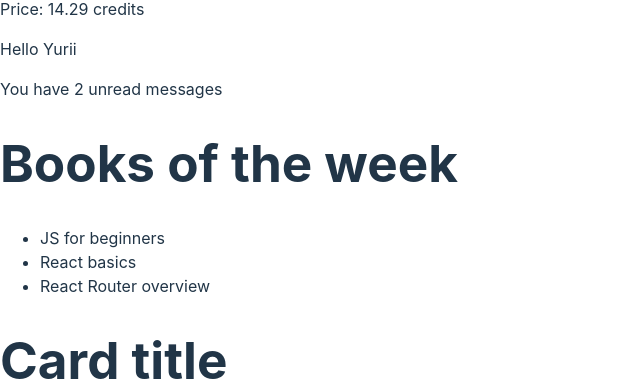
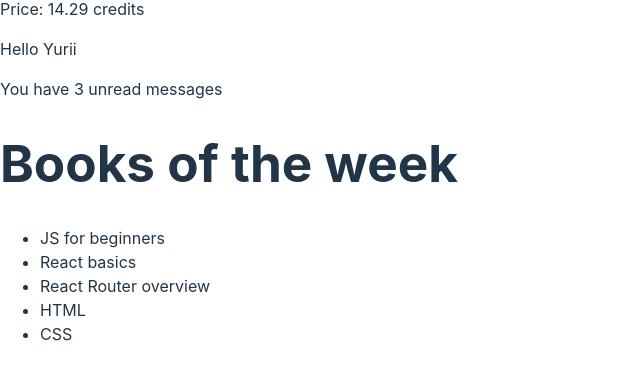
Before and after one commit to YK9968/start-react-project, a React (Vite) app: page / in a window 1280 px wide. Shown: the part 1048-1434 px from the top of the page, without its empty margins (0-640 px from the left). Built offline with nearby package versions, Linux system fonts and the light colour scheme.

Commit message:
update file

```diff
--- a/package.json
+++ b/package.json
@@ -21,6 +21,7 @@
     "eslint-plugin-react": "^7.34.1",
     "eslint-plugin-react-hooks": "^4.6.0",
     "eslint-plugin-react-refresh": "^0.4.6",
+    "prop-types": "^15.8.1",
     "vite": "^5.2.0"
   }
 }
--- a/src/components/App.jsx
+++ b/src/components/App.jsx
@@ -7,16 +7,18 @@ export default function App() {
   return (
     <div>
       <h1>Best selling</h1>
-
       <Product name="Tacos With Lime" price={10.99} />
       <Product
         name="Fries and Burger"
         imgUrl="https://images.pexels.com/photos/70497/pexels-photo-70497.jpeg?dpr=2&h=480&w=640"
         price={14.29}
       />
-      <Mailbox username="Yurii" messages="Hi" />
+
+      <Mailbox username="Yurii" messages={["Hi", "hello", "Aloha"]} />
+
       <h1>Books of the week</h1>
       <BookList books={favouriteBooks} />
+
       <Card>
         <h1>Card title</h1>
         <p>Text between opening and closing tag</p>
--- a/src/components/BookList.jsx
+++ b/src/components/BookList.jsx
@@ -1,7 +1,9 @@
 const favouriteBooks = [
   { id: "id-1", name: "JS for beginners" },
   { id: "id-2", name: "React basics" },
-  { id: "id-3", name: "React Router overview" },
+  { id: "id-4", name: "React Router overview" },
+  { id: "id-5", name: "HTML" },
+  { id: "id-6", name: "CSS" },
 ];
 
 const BookList = ({ books }) => {
```
Also changed, not shown: src/components/Product.jsx (+8 -0 lines), 1 other file (tests, documents, lock files or other folders).
